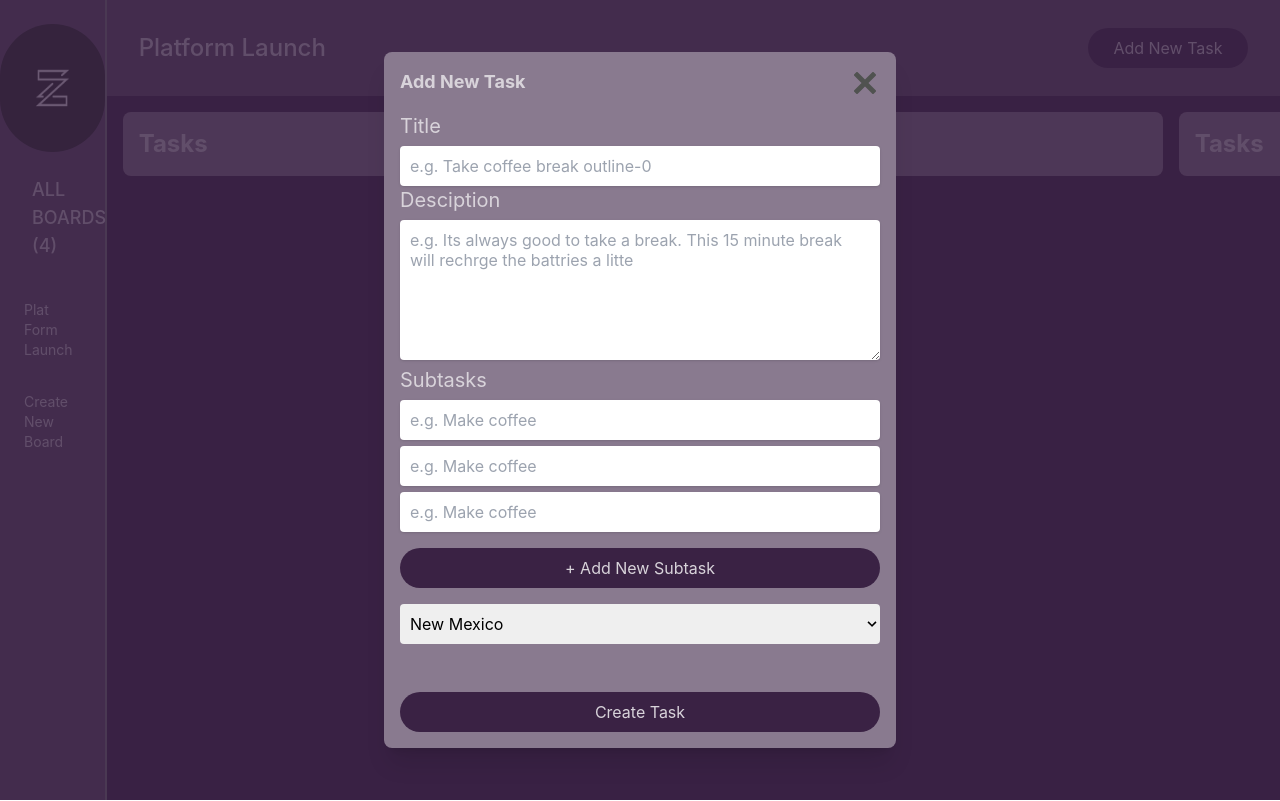
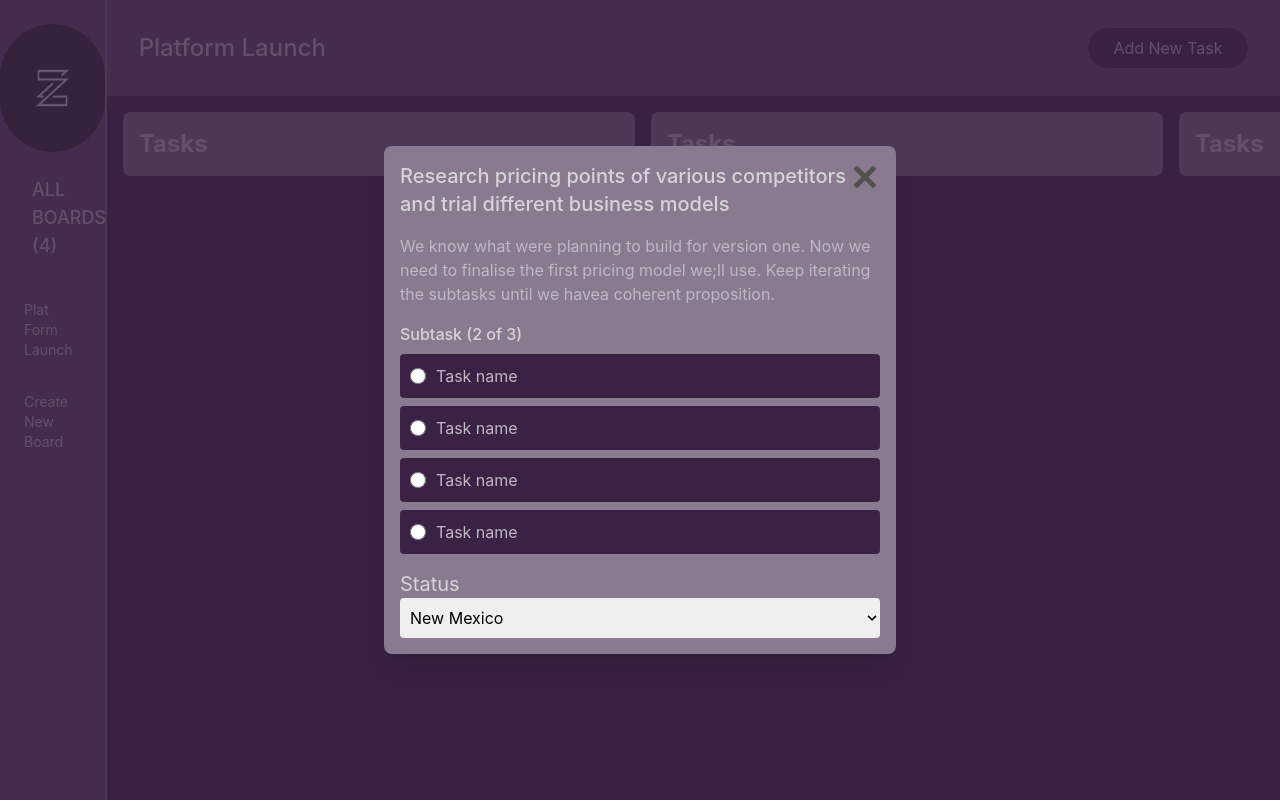
Before and after one commit to zyllar68/frontendmentor-tailwind-reduix, a React (Create React App) app: page / in a window 1280 px wide. Built offline with nearby package versions, Linux system fonts and the light colour scheme.

Commit message:
added view modal

```diff
--- a/src/App.js
+++ b/src/App.js
@@ -1,11 +1,11 @@
 import {
-  Sidebar, Header, TaskBoard, AddTask,
+  Sidebar, Header, TaskBoard, ViewTask,
 } from './components';
 
 const App = () => {
   return (
     <>
-      <AddTask />
+      <ViewTask />
       <div className="grid grid-cols-12">
         <div className="col-span-1">
           <Sidebar />
--- a/src/components/AddTask/index.js
+++ b/src/components/AddTask/index.js
@@ -9,7 +9,7 @@ const AddTask = () => {
   return (
     <Modal>
       <div className="flex justify-between">
-        <h1 className="text-lg text-font font-bold mb-4">Add New Task</h1>
+        <h1 className="text-lg text-font font-medium mb-4">Add New Task</h1>
         <svg className="cursor-pointer" fill="#505250" xmlns="http://www.w3.org/2000/svg" viewBox="0 0 30 30" width="30px" height="30px">
           <path d="M 7 4 C 6.744125 4 6.4879687 4.0974687 6.2929688 4.2929688 L 4.2929688 6.2929688 C 3.9019687 6.6839688 3.9019687 7.3170313 4.2929688 7.7070312 L 11.585938 15 L 4.2929688 22.292969 C 3.9019687 22.683969 3.9019687 23.317031 4.2929688 23.707031 L 6.2929688 25.707031 C 6.6839688 26.098031 7.3170313 26.098031 7.7070312 25.707031 L 15 18.414062 L 22.292969 25.707031 C 22.682969 26.098031 23.317031 26.098031 23.707031 25.707031 L 25.707031 23.707031 C 26.098031 23.316031 26.098031 22.682969 25.707031 22.292969 L 18.414062 15 L 25.707031 7.7070312 C 26.098031 7.3170312 26.098031 6.6829688 25.707031 6.2929688 L 23.707031 4.2929688 C 23.316031 3.9019687 22.682969 3.9019687 22.292969 4.2929688 L 15 11.585938 L 7.7070312 4.2929688 C 7.5115312 4.0974687 7.255875 4 7 4 z" />
         </svg>
--- /dev/null
+++ b/src/components/ViewTask/RadioButton.js
@@ -0,0 +1,10 @@
+const RadioButton = () => {
+  return (
+    <div className="bg-dark-bullace flex align-center p-[10px] rounded mt-2">
+      <input type="radio" className="mt-[4px] mr-[10px] w-4 h-4 text-blue-600 bg-gray-100 border-gray-300 focus:ring-blue-500 dark:focus:ring-blue-600 dark:ring-offset-gray-800 focus:ring-2 dark:bg-gray-700 dark:border-gray-600" />
+      <p className="text-[#c0b7c4]">Task name</p>
+    </div>
+  );
+};
+
+export default RadioButton;
--- /dev/null
+++ b/src/components/ViewTask/index.js
@@ -0,0 +1,35 @@
+import Modal from '../Modal';
+import Dropdown from '../Dropdown';
+import RadioButton from './RadioButton';
+
+const ViewTask = () => {
+  return (
+    <Modal>
+      <div className="float-right">
+        <svg className="cursor-pointer" fill="#505250" xmlns="http://www.w3.org/2000/svg" viewBox="0 0 30 30" width="30px" height="30px">
+          <path d="M 7 4 C 6.744125 4 6.4879687 4.0974687 6.2929688 4.2929688 L 4.2929688 6.2929688 C 3.9019687 6.6839688 3.9019687 7.3170313 4.2929688 7.7070312 L 11.585938 15 L 4.2929688 22.292969 C 3.9019687 22.683969 3.9019687 23.317031 4.2929688 23.707031 L 6.2929688 25.707031 C 6.6839688 26.098031 7.3170313 26.098031 7.7070312 25.707031 L 15 18.414062 L 22.292969 25.707031 C 22.682969 26.098031 23.317031 26.098031 23.707031 25.707031 L 25.707031 23.707031 C 26.098031 23.316031 26.098031 22.682969 25.707031 22.292969 L 18.414062 15 L 25.707031 7.7070312 C 26.098031 7.3170312 26.098031 6.6829688 25.707031 6.2929688 L 23.707031 4.2929688 C 23.316031 3.9019687 22.682969 3.9019687 22.292969 4.2929688 L 15 11.585938 L 7.7070312 4.2929688 C 7.5115312 4.0974687 7.255875 4 7 4 z" />
+        </svg>
+      </div>
+      <h1 className="text-xl text-font font-medium mb-4">Research pricing points of various competitors and trial different business models</h1>
+      <p className="text-[#c0b7c4]">
+        We know what were planning to build for version one.
+        Now we need to finalise the first pricing model we;ll use.
+        Keep iterating the subtasks until we havea  coherent proposition.
+      </p>
+      <div className="mt-4">
+        <p className="font-medium text-font">Subtask (2 of 3)</p>
+        <RadioButton />
+        <RadioButton />
+        <RadioButton />
+        <RadioButton />
+      </div>
+      <div className="mt-4">
+        <Dropdown
+          label="Status"
+        />
+      </div>
+    </Modal>
+  );
+};
+
+export default ViewTask;
--- a/src/components/index.js
+++ b/src/components/index.js
@@ -4,3 +4,4 @@ export { default as TaskBoard } from './TaskBoard';
 export { default as AddTask } from './AddTask';
 export { default as Input } from './Input';
 export { default as Button } from './Button';
+export { default as ViewTask } from './ViewTask';
```
